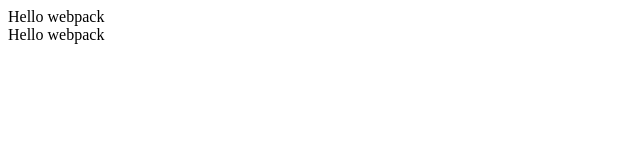
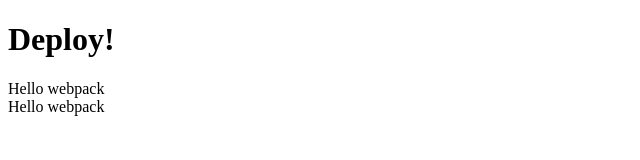
Before and after one commit to SamOlivas/Litmus_Deployable, a website built with webpack: page dist/index.html in a window 1280 px wide. Shown: the whole page, without its empty margins (0-640 px from the left). Built offline with nearby package versions, Linux system fonts and the light colour scheme.

Commit message:
installed modules

```diff
--- a/dist/index.html
+++ b/dist/index.html
@@ -4,6 +4,7 @@
     <title>Getting Started</title>
   </head>
   <body>
-    <script src="main.js"></script>
+    <h1>Deploy!</h1>
+    <script src="./main.js"></script>
   </body>
 </html>
```
Also changed, not shown: package.json (+10 -3 lines), 1 other file.
